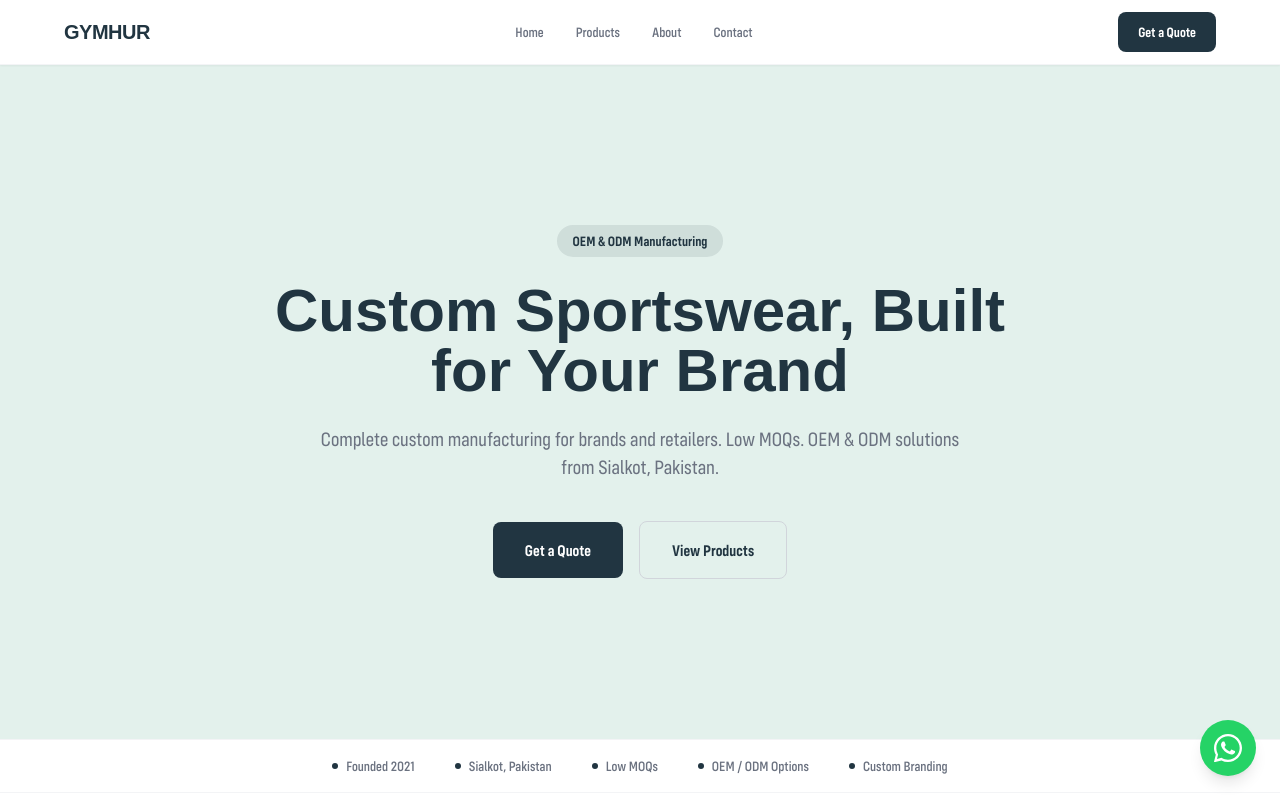
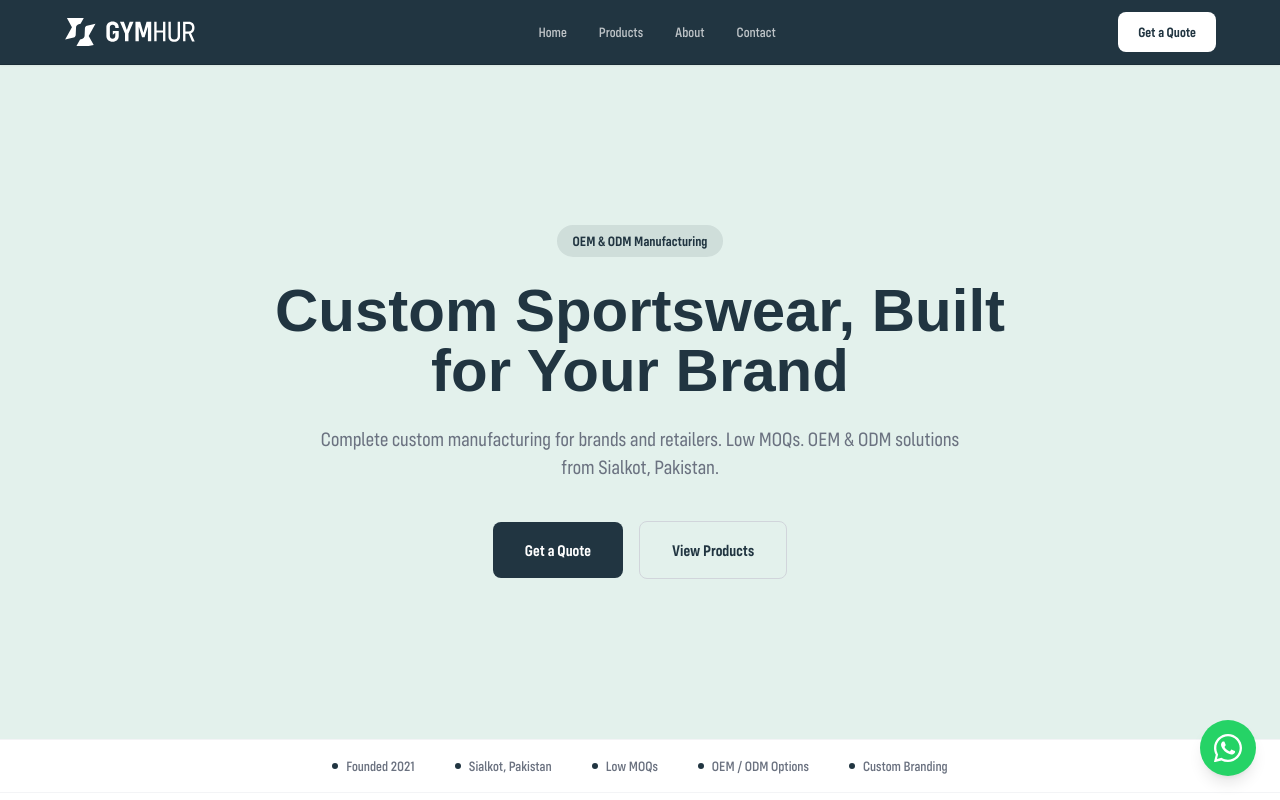
Before and after one commit to gymhur/website, a Next.js app: page / in a window 1280 px wide. Shown: the top 800 px of the page. Built offline with nearby package versions, Linux system fonts and the light colour scheme; no server answers; a web font is replaced by a local one.

Commit message:
feat: update navbar to Midnight Blue background with SVG logo

```diff
--- a/src/components/layout/Navbar.tsx
+++ b/src/components/layout/Navbar.tsx
@@ -1,4 +1,5 @@
 import Link from 'next/link';
+import GymhurLogo from '@/components/ui/GymhurLogo';
 
 const navLinks = [
   { href: '/', label: 'Home' },
@@ -9,17 +10,17 @@
 
 export default function Navbar() {
   return (
-    <header className="sticky top-0 z-50 bg-white border-b border-gray-100 shadow-sm">
+    <header className="sticky top-0 z-50 bg-brand border-b border-brand-dark shadow-sm">
       <div className="max-w-content mx-auto px-6 h-16 flex items-center justify-between">
-        <Link href="/" className="text-xl font-bold text-text-primary tracking-tight">
-          GYMHUR
+        <Link href="/" aria-label="Gymhur home">
+          <GymhurLogo variant="light" height={28} />
         </Link>
         <nav className="hidden md:flex items-center gap-8">
           {navLinks.map(link => (
             <Link
               key={link.href}
               href={link.href}
-              className="text-sm font-medium text-text-secondary hover:text-text-primary transition-colors"
+              className="text-sm font-medium text-white/70 hover:text-white transition-colors"
             >
               {link.label}
             </Link>
@@ -27,7 +28,7 @@
         </nav>
         <Link
           href="/contact"
-          className="bg-brand hover:bg-brand-dark text-white text-sm font-semibold px-5 py-2.5 rounded-lg transition-colors"
+          className="bg-white hover:bg-surface text-brand text-sm font-semibold px-5 py-2.5 rounded-lg transition-colors"
         >
           Get a Quote
         </Link>
```
Also changed, not shown: 1 other file (tests, documents, lock files or other folders).
